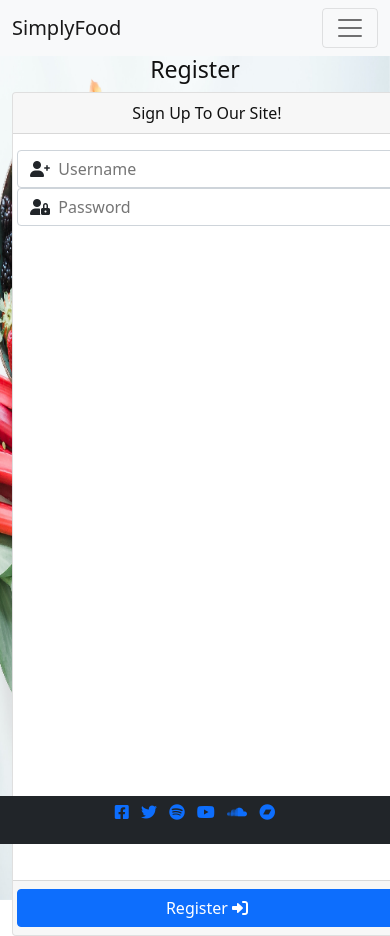
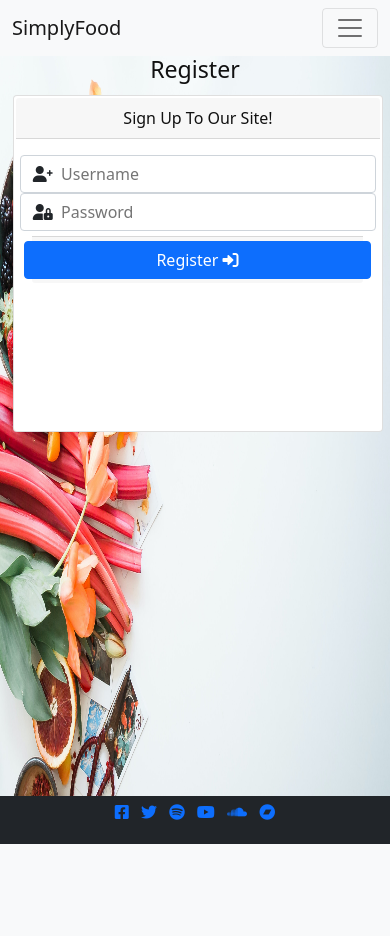
Before and after one commit to PaulBowden673/Projects-MP-MP3, a Flask app: page /register in a window 390 px wide. After the commit the page ends 844 px from the top, so only its background shows below. Run offline with Flask 2, Linux system fonts and the light colour scheme; some libraries are stand-ins or nearby versions.

Commit message:
fixed responsiveness register.html

```diff
--- a/static/css/style.css
+++ b/static/css/style.css
@@ -66,10 +66,7 @@ header {
     padding-left: 0;
     padding-right: 0;
 }
-.register-card {
-    width: 70w;
-    height: 68vh;
-}
+
 .footer {
     position: fixed;
     left: 0;
@@ -101,4 +98,24 @@ header {
 .recipe-card-header {
     text-align: center;
 }
+
+.register-view {
+    padding: 0;
 }
+
+.register-form {
+    padding: 1px;
+}
+.register-card {
+    width: 95vw;
+    height: 40vh;
+    padding: 2px;
+    offset: 0;
+}
+
+.register-footer {
+    padding: 1px;
+    margin-top: 5px;
+    width: 85vw;
+}
+}
--- a/templates/base.html
+++ b/templates/base.html
@@ -56,7 +56,7 @@
             </div>
           </nav>
     </header>
-    <img class="hero-image" src="../static/images/picture-1.jpg" alt="background">
+    <img class="hero-image" src="../static/images/food-background.jpg" alt="background">
 
 
     {% block content %}
--- a/templates/index.html
+++ b/templates/index.html
@@ -4,7 +4,7 @@
     <h3 class="text-center">SimplyFood</h3>
     <div class="container-fluid">
         <div class="row">
-            <div class="col p-0 offset-md-4">
+            <div class="col p-0 offset-md-5">
                 <div class="info-card card">
                     <div class="info-card-body card-body">
                         <div class="info-card-header card-header">
--- a/templates/recipe.html
+++ b/templates/recipe.html
@@ -2,13 +2,14 @@
 {% block content %}
 <section class="recipe-view">
     {% for recipes in recipes %}
-    <h3 class="text-center">{{recipes.category_name}} Recipes</h3>
+    <h3 class="text-center">Recipes</h3>
     <div class="container-fluid">
         <div class="row">
             <div class="col p-0 offset-md-1">
                 <div class="recipe-card card">
                     <div class="recipe-card-body card-body">
                         <div class="recipe-card-header card-header">
+                            <h5>{{recipes.category_name}}</h5>
                             <img class="recipe-card-img card-img" src="../static/images/mackeral-hash.jpg"
                                 class="card-img-top" alt="Mackeral Hash">
                             {{recipes.recipe_name}}</div>
--- a/templates/register.html
+++ b/templates/register.html
@@ -1,12 +1,12 @@
 {% extends "base.html" %}
 {% block content %}
-
+<section class="register-view">
     <h3 class="text-center">Register</h3>
     <div class="container-fluid register-card">
         <div class="row">
-        <div class="col-4 offset-md-4">
-        <form class="" method="POST" action="{{ url_for('register') }}">
-            <div class="card">
+            <div class="col-6 offset-md-3">
+                <form class="register-form" method="POST" action="{{ url_for('register') }}">
+                    <div class="register-card card">
                         <div class="card-header text-center">
                             Sign Up To Our Site!
                         </div>
@@ -16,7 +16,8 @@
                                 <div class="form-control">
                                     <i class="fas fa-user-plus"></i>
                                     <label for="username" class="form-label text-muted"></label>
-						<input id="username" name="username" type="text" placeholder="Username" class="validate">
+                                    <input id="username" name="username" type="text" placeholder="Username"
+                                        class="validate">
 
                                 </div>
                             </div>
@@ -25,13 +26,13 @@
                                 <div class="form-control">
                                     <i class="fas fa-user-lock"></i>
                                     <label for="password" class="form-label text-muted"></label>
-                        <input id="password" name="password" type="password" placeholder="Password" class="validate">
+                                    <input id="password" name="password" type="password" placeholder="Password"
+                                        class="validate">
 
                                 </div>
                             </div>
-                </div>
                             <!-- register -->
-                <div class="card-footer">
+                            <div class="card-footer register-footer p-1">
                                 <div class="row">
                                     <button type="submit" class="btn btn-primary">
                                         Register <i class="fas fa-sign-in-alt"></i>
@@ -39,8 +40,10 @@
                                 </div>
                             </div>
                         </div>
+                    </div>
                 </form>
             </div>
         </div>
+</section>
 
 {% endblock %}
```
Also changed, not shown: static/images/food-background.jpg (renamed from static/images/picture-1.jpg). Lines whose indentation alone changed are shown as unchanged.
